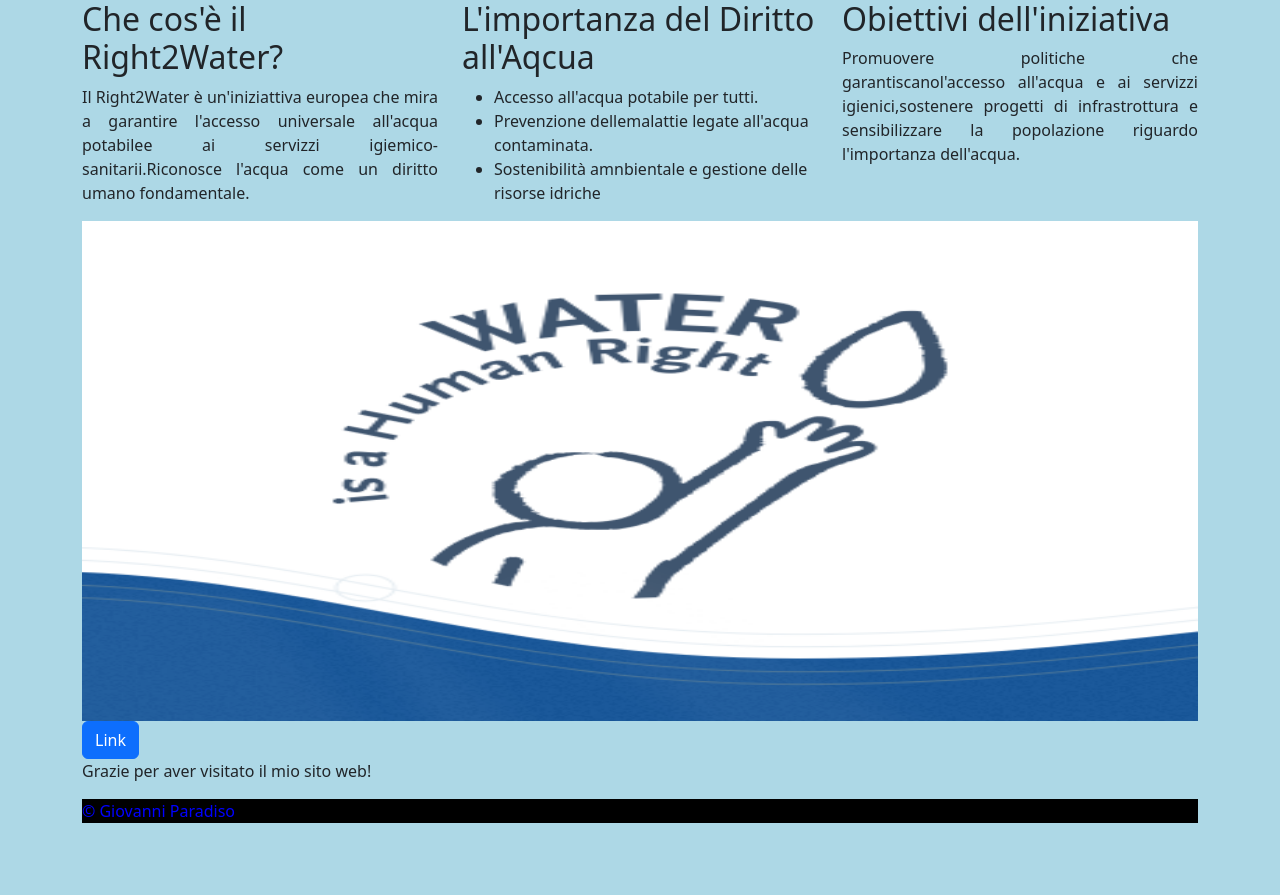
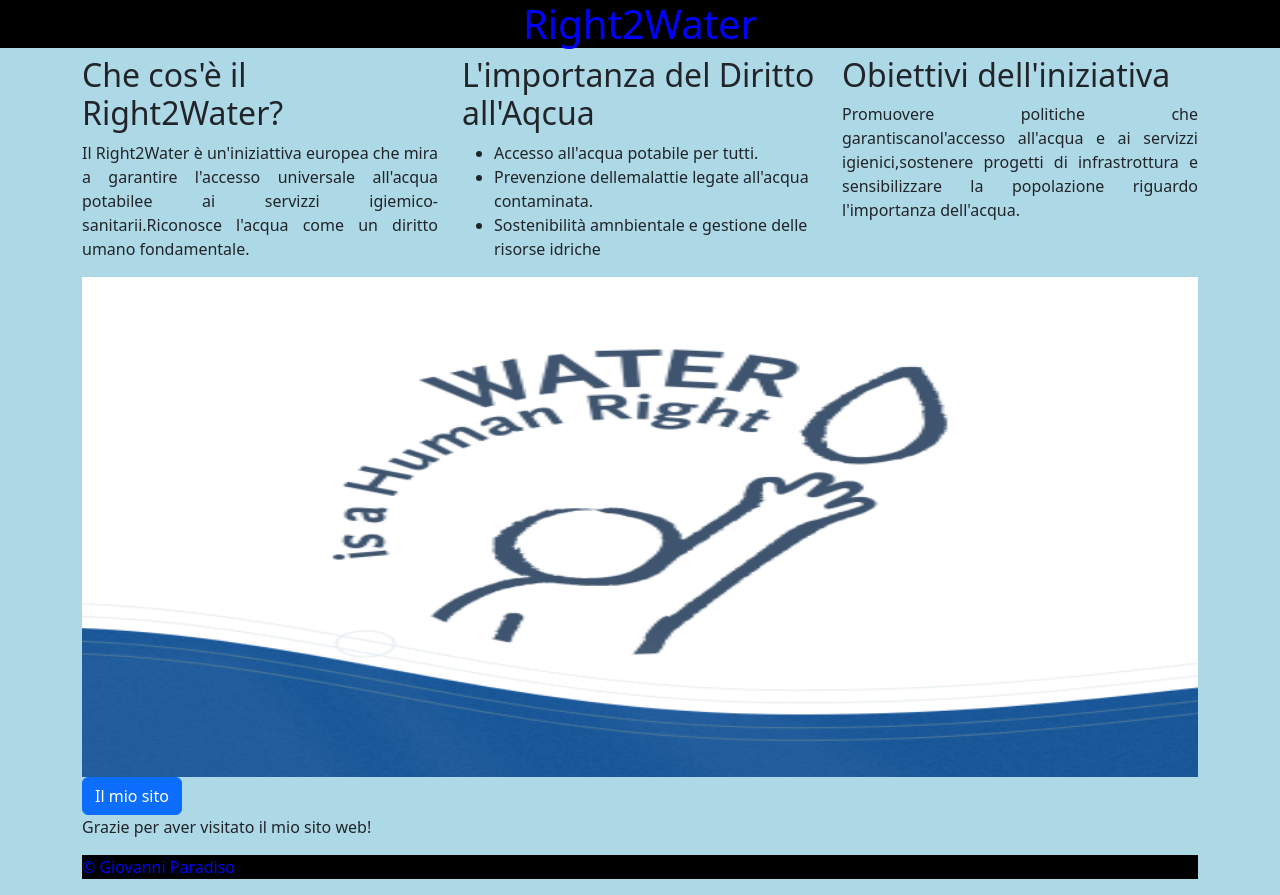
Before and after one commit to GiovanniParadiso/GiovanniParadiso.GitHub.io, a plain HTML site: page right2water.html in a window 1280 px wide. Before the commit the page ends 839 px from the top, so only its background shows below. Drawn offline with nearby package versions, Linux system fonts and the light colour scheme.

Commit message:
Add files via upload

```diff
--- a/right2water.html
+++ b/right2water.html
@@ -28,6 +28,9 @@
 			}
 		</style>
 	</head>
+	<header>
+		<h1>Right2Water</h1>
+	</header>
 	<body>
 		<div class="container">
 			<div class="row">
@@ -51,7 +54,7 @@
 			<div class="row">
 				<img src="water.jpg" class="d-block w-100" alt="Un immagine dell'iniziattiva Right2Water">
 		</div>
-		<a class="btn btn-primary" href="index.html" role="button">Link</a>
+		<a class="btn btn-primary" href="index.html" role="button">Il mio sito</a>
 		<p>Grazie per aver visitato il mio sito web!</p>
 		<footer>
 			<p>&copy; Giovanni Paradiso</p>
```
Also changed, not shown: index.html (+2 -2 lines).
